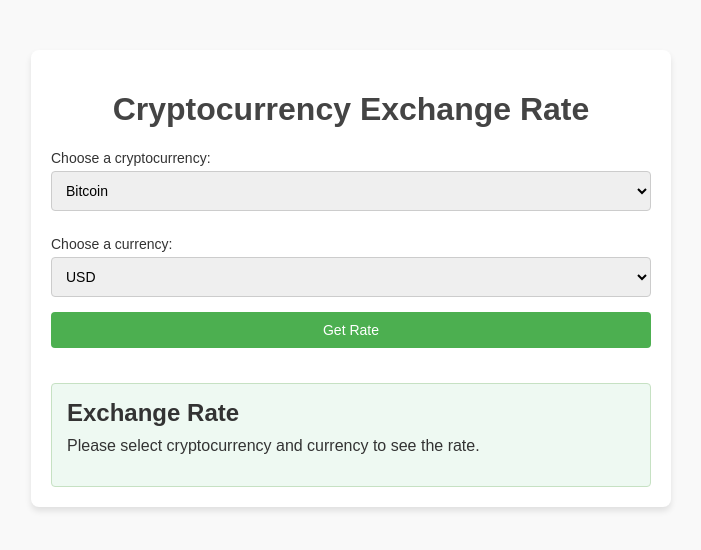
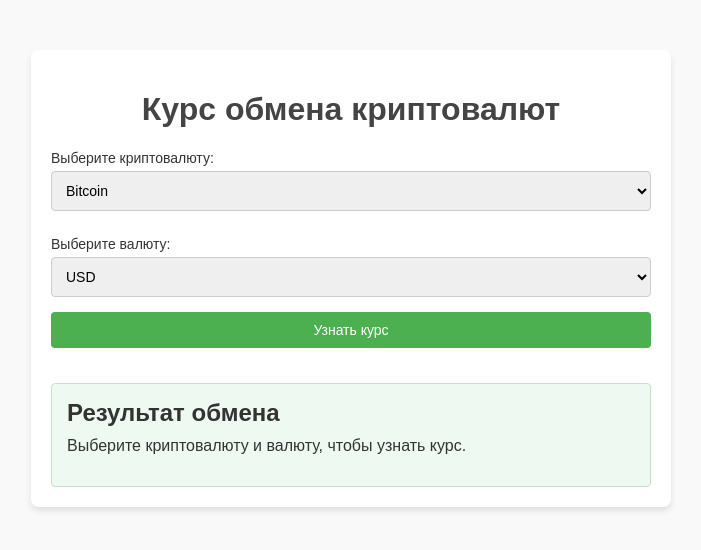
Before and after one commit to guessss1/GitHub_FW, a plain HTML site: page index.html in a window 1280 px wide. Shown: the whole page, without its empty margins (289-990 px from the left). Drawn offline with Linux system fonts and the light colour scheme.

Commit message:
в index.html добавлена валюта китайский юань. Также заголовки сделаны на русском языке

```diff
--- a/index.html
+++ b/index.html
@@ -1,16 +1,16 @@
 <!DOCTYPE html>
-<html lang="en">
+<html lang="ru">
 <head>
     <meta charset="UTF-8">
     <meta name="viewport" content="width=device-width, initial-scale=1.0">
-    <title>Cryptocurrency Exchange Rate</title>
+    <title>Курс обмена криптовалют</title>
     <link rel="stylesheet" href="style.css">
 </head>
 <body>
     <div class="container">
-        <h1>Cryptocurrency Exchange Rate</h1>
+        <h1>Курс обмена криптовалют</h1>
         <form id="exchangeForm">
-            <label for="crypto">Choose a cryptocurrency:</label>
+            <label for="crypto">Выберите криптовалюту:</label>
             <select id="crypto">
                 <option value="bitcoin">Bitcoin</option>
                 <option value="ethereum">Ethereum</option>
@@ -18,19 +18,20 @@
                 <option value="cardano">Cardano</option>
             </select>
 
-            <label for="currency">Choose a currency:</label>
+            <label for="currency">Выберите валюту:</label>
             <select id="currency">
                 <option value="usd">USD</option>
                 <option value="eur">EUR</option>
                 <option value="rub">RUB</option>
+                <option value="cny">CNY</option>
             </select>
 
-            <button type="button" id="getRate">Get Rate</button>
+            <button type="button" id="getRate">Узнать курс</button>
         </form>
 
         <div id="result" class="result">
-            <h2>Exchange Rate</h2>
-            <p id="exchangeRate">Please select cryptocurrency and currency to see the rate.</p>
+            <h2>Результат обмена</h2>
+            <p id="exchangeRate">Выберите криптовалюту и валюту, чтобы узнать курс.</p>
         </div>
     </div>
     <script src="script.js"></script>
```
